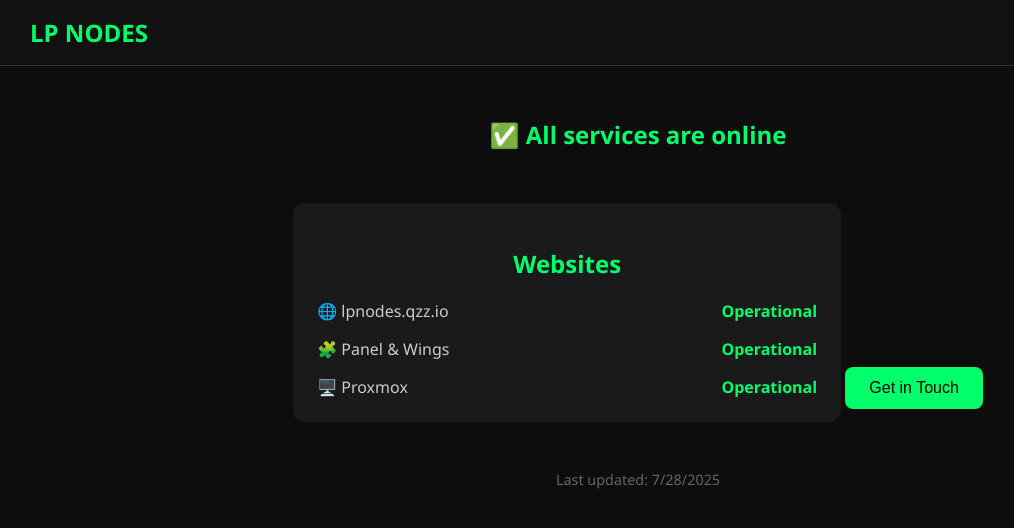
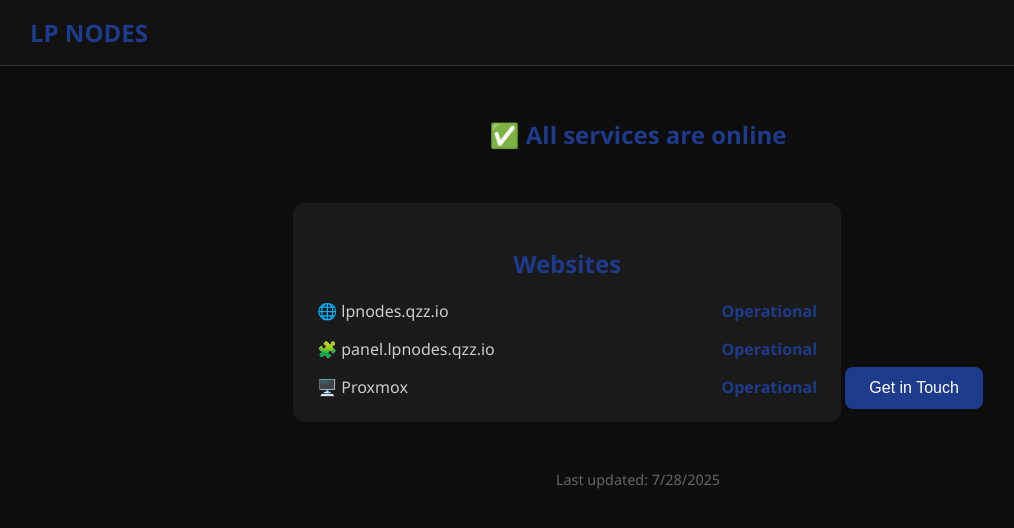
Before and after one commit to mrsdbd1/Aiai, a plain HTML site: page index.html in a window 1280 px wide. Shown: the whole page, without its empty margins (2-1016 px from the left). Drawn offline with Linux system fonts and the light colour scheme.

Commit message:
Update index.html

```diff
--- a/index.html
+++ b/index.html
@@ -22,7 +22,7 @@
     }
 
     header h1 {
-      color: #00ff6a;
+      color: #1e3a8a; /* Dark Blue */
       font-size: 1.5rem;
       margin: 0;
     }
@@ -43,7 +43,7 @@
     }
 
     .status-box h2 {
-      color: #00ff6a;
+      color: #1e3a8a; /* Dark Blue */
     }
 
     .service {
@@ -55,15 +55,15 @@
     }
 
     .status {
-      color: #00ff6a;
+      color: #1e3a8a;
       font-weight: bold;
     }
 
     .button {
       margin-top: 2rem;
       padding: 0.75rem 1.5rem;
-      background-color: #00ff6a;
-      color: #000;
+      background-color: #1e3a8a;
+      color: #fff;
       border: none;
       border-radius: 8px;
       font-size: 1rem;
@@ -71,7 +71,7 @@
     }
 
     .button:hover {
-      background-color: #00e65c;
+      background-color: #243b94;
     }
 
     footer {
@@ -87,7 +87,7 @@
   </header>
 
   <div class="container">
-    <h2 style="color:#00ff6a;">✅ All services are online</h2>
+    <h2 style="color:#1e3a8a;">✅ All services are online</h2>
 
     <div class="status-box">
       <h2>Websites</h2>
@@ -96,7 +96,7 @@
         <span class="status">Operational</span>
       </div>
       <div class="service">
-        <span>🧩 Panel & Wings</span>
+        <span>🧩 panel.lpnodes.qzz.io</span>
         <span class="status">Operational</span>
       </div>
       <div class="service">
```
